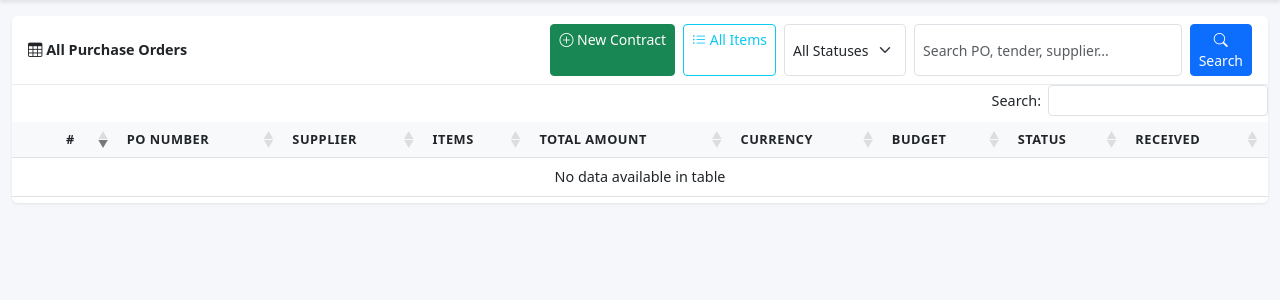
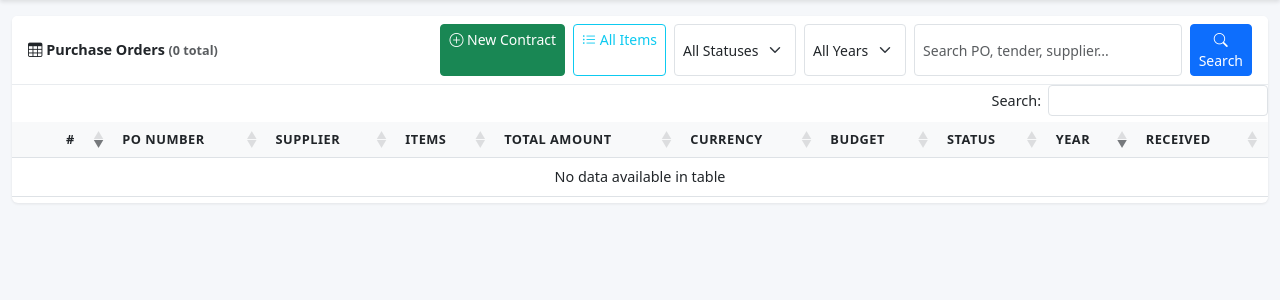
Before and after one commit to oftana72/contract-mgmt, a Flask app: page /pos in a window 1280 px wide. Shown: the part 56-356 px from the top of the page. Run offline with Flask 3, Linux system fonts and the light colour scheme; a user stored in the database is signed in; some libraries are stand-ins or nearby versions.

Commit message:
Disaggregate contracts by year: year filter/summary on PO list, year reports

```diff
--- a/app.py
+++ b/app.py
@@ -4,7 +4,7 @@ from datetime import datetime, date
 from flask import Flask, render_template, request, redirect, url_for, flash, jsonify
 from flask_sqlalchemy import SQLAlchemy
 from sqlalchemy.orm import DeclarativeBase, Mapped, mapped_column, relationship
-from sqlalchemy import Integer, String, Float, Date, Text, ForeignKey, func, or_
+from sqlalchemy import Integer, String, Float, Date, Text, ForeignKey, func, or_, distinct
 from dateutil import parser as dateparser
 from flask_login import LoginManager, UserMixin, login_user, logout_user, login_required, current_user
 from werkzeug.security import generate_password_hash, check_password_hash
@@ -222,12 +222,13 @@ def po_list():
     per_page = 50
     search = request.args.get('search', '').strip()
     status_filter = request.args.get('status', '').strip()
+    year_filter = request.args.get('year', '').strip()
     budget_filter = request.args.get('budget', '').strip()
 
     query = PurchaseOrder.query
 
     if search:
-        q = f'%{search}%'
+        q = '%' + search + '%'
         query = query.join(Supplier, PurchaseOrder.supplier_id == Supplier.id, isouter=True)
         query = query.filter(
             db.or_(
@@ -242,15 +243,36 @@ def po_list():
         query = query.join(POStatus, PurchaseOrder.status_id == POStatus.id, isouter=True)
         query = query.filter(POStatus.name == status_filter)
 
-    query = query.order_by(PurchaseOrder.serial_number.is_(None), PurchaseOrder.serial_number.desc())
+    if year_filter:
+        try:
+            y = int(year_filter)
+            query = query.filter(db.extract('year', PurchaseOrder.received_date) == y)
+        except ValueError:
+            pass
+
+    query = query.order_by(PurchaseOrder.received_date.desc(), PurchaseOrder.serial_number.desc())
     pagination = query.paginate(page=page, per_page=per_page, error_out=False)
     pos = pagination.items
+
+    years = db.session.query(db.extract('year', PurchaseOrder.received_date).label('y')) \
+        .filter(PurchaseOrder.received_date.isnot(None)) \
+        .distinct().order_by(db.text('y desc')).all()
+    years = [r[0] for r in years]
+
     budget_sources = BudgetSource.query.order_by(BudgetSource.name).all()
+    all_statuses = POStatus.query.order_by(POStatus.name).all()
 
-    all_statuses = POStatus.query.order_by(POStatus.name).all()
+    year_summary = db.session.query(
+        db.extract('year', PurchaseOrder.received_date).label('y'),
+        func.count(PurchaseOrder.id),
+        func.sum(PurchaseOrder.total_po_amount)
+    ).filter(PurchaseOrder.received_date.isnot(None)) \
+     .group_by(db.text('y')).order_by(db.text('y desc')).all()
+
     return render_template('po_list.html', pos=pos, pagination=pagination,
                           search=search, budget_sources=budget_sources,
-                          all_statuses=all_statuses, status_filter=status_filter)
+                          all_statuses=all_statuses, status_filter=status_filter,
+                          year_filter=year_filter, years=years, year_summary=year_summary)
 
 @app.route('/pos/<int:po_id>')
 @login_required
@@ -340,8 +362,34 @@ def reports():
         PurchaseOrder.currency, func.count(PurchaseOrder.id), func.sum(PurchaseOrder.total_po_amount)
     ).group_by(PurchaseOrder.currency).all()
 
+    po_year = db.session.query(
+        db.extract('year', PurchaseOrder.received_date).label('y'),
+        PurchaseOrder.id, PurchaseOrder.total_po_amount
+    ).filter(PurchaseOrder.received_date.isnot(None)).subquery()
+
+    item_counts = db.session.query(
+        LineItem.po_id, func.count(LineItem.id).label('ic')
+    ).group_by(LineItem.po_id).subquery()
+
+    year_data = db.session.query(
+        po_year.c.y,
+        func.count(distinct(po_year.c.id)),
+        func.sum(po_year.c.total_po_amount),
+        func.coalesce(func.sum(item_counts.c.ic), 0)
+    ).outerjoin(item_counts, po_year.c.id == item_counts.c.po_id
+    ).group_by(po_year.c.y).order_by(po_year.c.y.desc()).all()
+
+    budget_year_data = db.session.query(
+        BudgetSource.name,
+        db.extract('year', PurchaseOrder.received_date).label('y'),
+        func.sum(PurchaseOrder.total_po_amount)
+    ).join(BudgetSource, PurchaseOrder.budget_source_id == BudgetSource.id, isouter=True
+    ).filter(PurchaseOrder.received_date.isnot(None)
+    ).group_by(BudgetSource.name, db.text('y')).order_by(BudgetSource.name, db.text('y desc')).all()
+
     return render_template('reports.html', budget_data=budget_data,
-                          supplier_data=supplier_data, currency_data=currency_data)
+                          supplier_data=supplier_data, currency_data=currency_data,
+                          year_data=year_data, budget_year_data=budget_year_data)
 
 @app.route('/api/pos')
 @login_required
--- a/templates/po_list.html
+++ b/templates/po_list.html
@@ -1,23 +1,56 @@
 {% extends "base.html" %}
 {% block title %}Purchase Orders{% endblock %}
 {% block content %}
+
+{% if year_summary %}
+<div class="row g-2 mb-3">
+    <div class="col-12"><small class="text-muted"><i class="bi bi-calendar3"></i> Contracts by Year</small></div>
+    {% for y, cnt, amt in year_summary %}
+    <div class="col-md-2 col-6">
+        <div class="card border-0 bg-light text-center py-1 {{ 'border-primary border' if year_filter == y|string }}">
+            <a href="{{ url_for('po_list', year=y, search=search, status=status_filter) }}" class="text-decoration-none text-dark">
+                <strong>{{ y }}</strong><br>
+                <span class="small">{{ cnt }} PO{{ 's' if cnt != 1 }}</span><br>
+                <span class="small text-muted">{{ "{:,.0f}".format(amt) if amt else '0' }}</span>
+            </a>
+        </div>
+    </div>
+    {% endfor %}
+    {% if year_filter %}
+    <div class="col-md-2 col-6 d-flex align-items-center">
+        <a href="{{ url_for('po_list', search=search, status=status_filter) }}" class="btn btn-sm btn-outline-secondary">Clear Year</a>
+    </div>
+    {% endif %}
+</div>
+{% endif %}
+
 <div class="card">
     <div class="card-header d-flex justify-content-between align-items-center flex-wrap gap-2">
-        <span><i class="bi bi-table"></i> All Purchase Orders</span>
+        <span><i class="bi bi-table"></i> Purchase Orders
+            {% if year_filter %}<span class="badge bg-secondary">{{ year_filter }}</span>{% endif %}
+            <small class="text-muted">({{ pagination.total }} total)</small>
+        </span>
         <div class="d-flex gap-2">
         <a href="{{ url_for('po_create') }}" class="btn btn-sm btn-success"><i class="bi bi-plus-circle"></i> New Contract</a>
         <a href="{{ url_for('line_items') }}" class="btn btn-sm btn-outline-info"><i class="bi bi-list-ul"></i> All Items</a>
         <form class="d-flex gap-2" method="GET">
+            {% if year_filter %}<input type="hidden" name="year" value="{{ year_filter }}">{% endif %}
             <select name="status" class="form-select form-select-sm" style="width:auto" onchange="this.form.submit()">
                 <option value="">All Statuses</option>
                 {% for s in all_statuses %}
                 <option value="{{ s.name }}" {{ 'selected' if status_filter == s.name }}>{{ s.name }}</option>
                 {% endfor %}
             </select>
+            <select name="year" class="form-select form-select-sm" style="width:auto" onchange="this.form.submit()">
+                <option value="">All Years</option>
+                {% for y in years %}
+                <option value="{{ y }}" {{ 'selected' if year_filter == y|string }}>{{ y }}</option>
+                {% endfor %}
+            </select>
             <input type="text" name="search" class="form-control form-control-sm" placeholder="Search PO, tender, supplier..."
                    value="{{ search }}" style="min-width:250px">
             <button class="btn btn-sm btn-primary" type="submit"><i class="bi bi-search"></i> Search</button>
-            {% if search or status_filter %}
+            {% if search or status_filter or year_filter %}
                 <a href="{{ url_for('po_list') }}" class="btn btn-sm btn-outline-secondary">Clear</a>
             {% endif %}
         </form>
@@ -37,6 +70,7 @@
                         <th>Currency</th>
                         <th>Budget</th>
                         <th>Status</th>
+                        <th>Year</th>
                         <th>Received</th>
                     </tr>
                 </thead>
@@ -52,6 +86,7 @@
                         <td>{{ po.currency or '' }}</td>
                         <td>{{ po.budget_source.name if po.budget_source else '' }}</td>
                         <td>{% if po.po_status %}<span class="badge bg-info">{{ po.po_status.name }}</span>{% endif %}</td>
+                        <td>{% if po.received_date %}<span class="badge bg-secondary">{{ po.received_date.year }}</span>{% endif %}</td>
                         <td>{{ po.received_date.strftime('%Y-%m-%d') if po.received_date else '' }}</td>
                     </tr>
                     {% endfor %}
@@ -64,19 +99,19 @@
         <nav>
             <ul class="pagination pagination-sm mb-0">
                 {% if pagination.has_prev %}
-                <li class="page-item"><a class="page-link" href="{{ url_for('po_list', page=pagination.prev_num, search=search) }}">Previous</a></li>
+                <li class="page-item"><a class="page-link" href="{{ url_for('po_list', page=pagination.prev_num, search=search, status=status_filter, year=year_filter) }}">Previous</a></li>
                 {% endif %}
                 {% for p in pagination.iter_pages() %}
                     {% if p %}
                     <li class="page-item {{ 'active' if p == pagination.page }}">
-                        <a class="page-link" href="{{ url_for('po_list', page=p, search=search) }}">{{ p }}</a>
+                        <a class="page-link" href="{{ url_for('po_list', page=p, search=search, status=status_filter, year=year_filter) }}">{{ p }}</a>
                     </li>
                     {% else %}
                     <li class="page-item disabled"><span class="page-link">...</span></li>
                     {% endif %}
                 {% endfor %}
                 {% if pagination.has_next %}
-                <li class="page-item"><a class="page-link" href="{{ url_for('po_list', page=pagination.next_num, search=search) }}">Next</a></li>
+                <li class="page-item"><a class="page-link" href="{{ url_for('po_list', page=pagination.next_num, search=search, status=status_filter, year=year_filter) }}">Next</a></li>
                 {% endif %}
             </ul>
         </nav>
@@ -115,7 +150,7 @@ $(document).ready(function() {
     var poTable = $('#poTable').DataTable({
         paging: false,
         info: false,
-        order: [[1, 'desc']],
+        order: [[9, 'desc'], [1, 'desc']],
         columnDefs: [{ orderable: false, targets: 0 }]
     });
 });
```
Also changed, not shown: templates/reports.html (+46 -0 lines).
